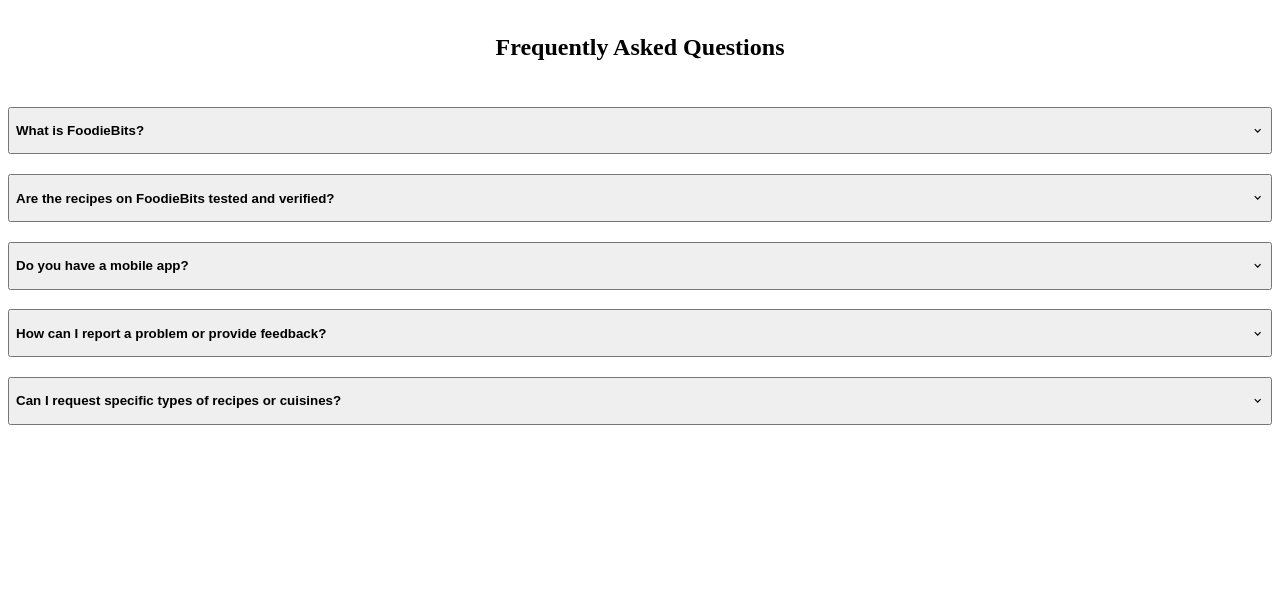
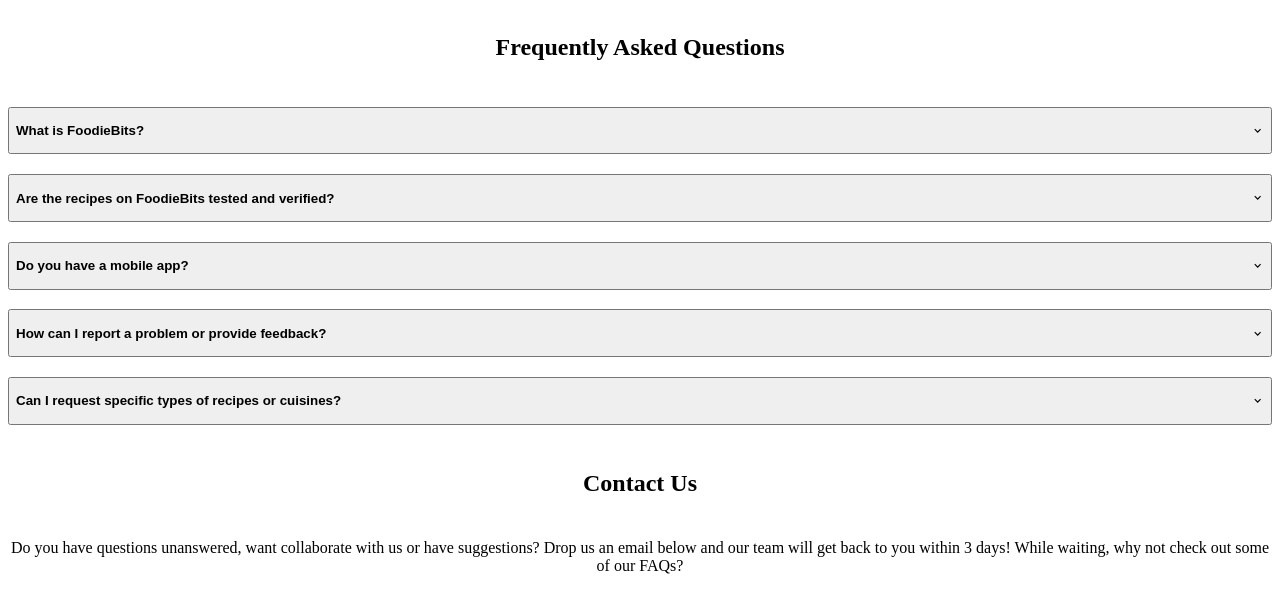
Before and after one commit to Kairos-T/FoodieBits, a Next.js app: page /contact in a window 1280 px wide. Shown: the top 612 px of the page. Built offline with nearby package versions, Linux system fonts and the light colour scheme.

Commit message:
feat: edited contact page

```diff
--- a/src/pages/contact.jsx
+++ b/src/pages/contact.jsx
@@ -1,8 +1,9 @@
+// By: Kairos and Bowen
+
 import { Box, Heading, Text, useColorModeValue } from "@chakra-ui/react";
 import { NextSeo } from "next-seo";
 import { seo } from "config";
 import Faq from "../components/faq";
-
 
 const Contact = ({}) => {
   const title = "Contact";
@@ -36,10 +37,24 @@ const Contact = ({}) => {
         </Heading>
       </Box>
       <Faq />
+      <Box
+        as="section"
+        display="flex"
+        alignItems="center"
+        flexDir="column"
+        textAlign="center"
+        py="4"
+      >
+        {" "}
+        <Heading as="h1" color={color} fontSize="4xl" fontWeight="700" py="2">
+          Contact Us{" "}
+        </Heading>
+        <Text py="4">
+           Do you have questions unanswered, want collaborate with us or have suggestions? Drop us an email below and our team will get back to you within 3 days! While waiting, why not check out some of our FAQs?
+        </Text>
+      </Box>
 
     </>
   );
 };
-
-
 export default Contact;
```
